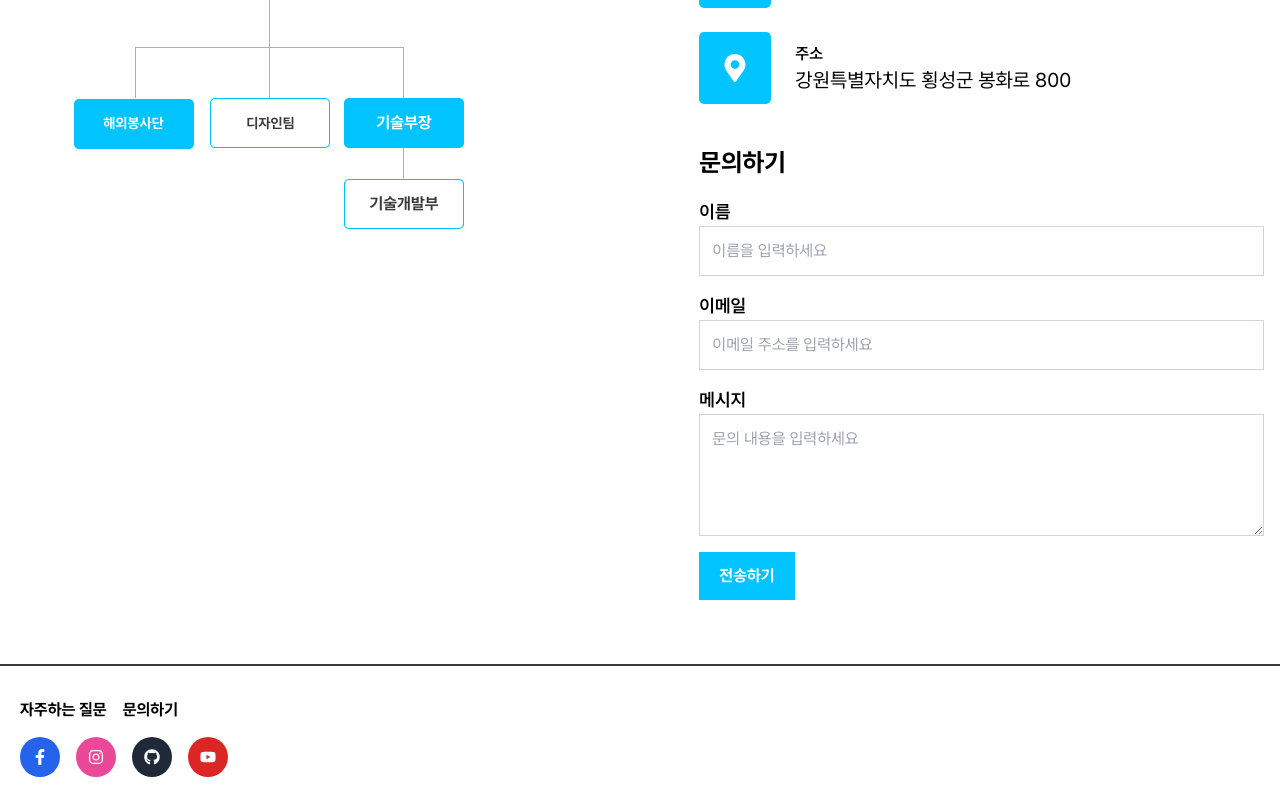
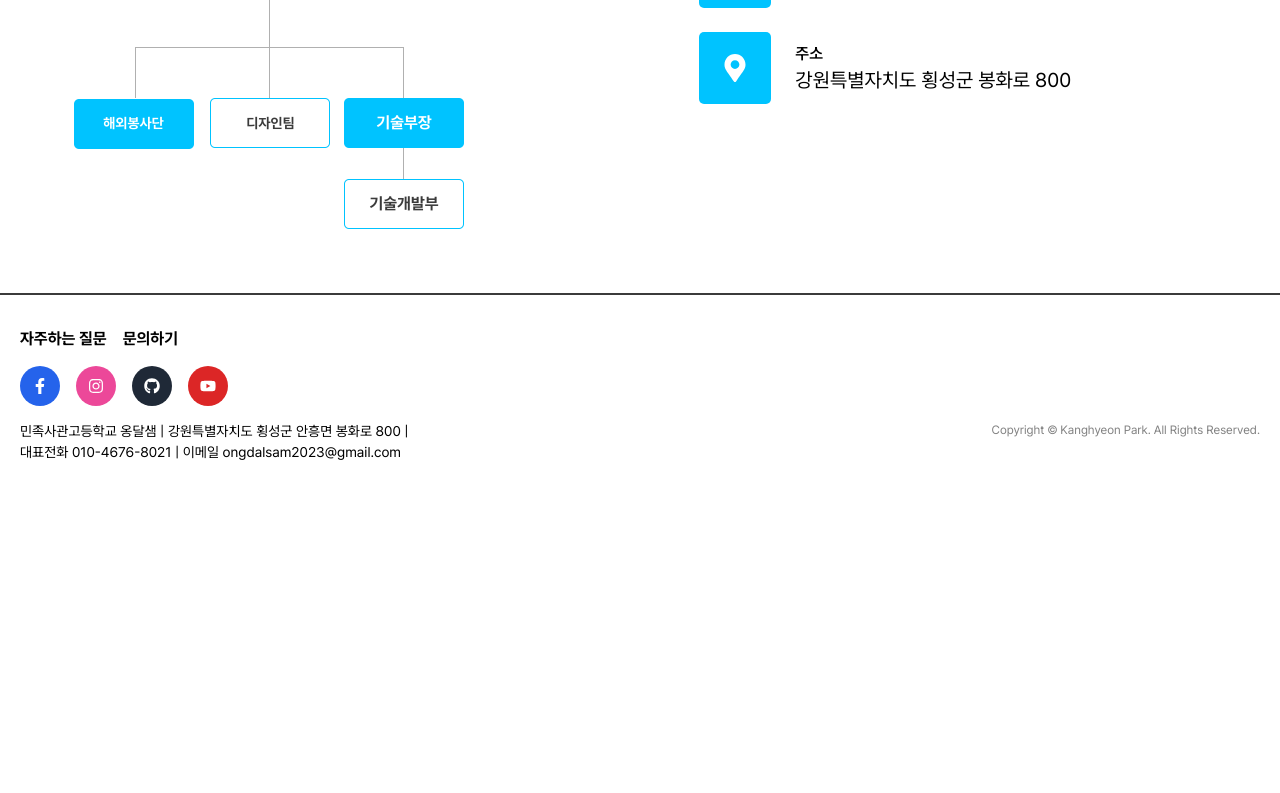
Before and after one commit to KMLA-ODS/Ongpage-v1, a Next.js app: page /contact in a window 1280 px wide. Shown: the part 728-1521 px from the top of the page. After the commit the page ends 1239 px from the top, so only its background shows below. Built offline with nearby package versions, Linux system fonts and the light colour scheme.

Commit message:
Style: modify font size

```diff
--- a/app/about/page.jsx
+++ b/app/about/page.jsx
@@ -136,7 +136,7 @@ const About = () => {
                             <span className="absolute top-0 left-0 font-bold">
                               3
                             </span>
-                            APA 선정 올해의 청소년 필란트로피스트{" "}
+                            APA 올해의 청소년 필란트로피스트{" "}
                           </li>
                         </ul>
                       </dd>
@@ -196,7 +196,7 @@ const About = () => {
                     <div className="flex flex-col items-center xl:items-start">
                       <div className="xl:flex xl:flex-row-reverse w-full">
                         <div className="xl:w-[50%] relative">
-                          <p className="font-light text-gray-600 text-[15px] sx:text-[16px] xl:text-[18px] mt-2 xl:absolute xl:top-[-55px] xl:left-0 xl:text-left">
+                          <p className="font-light text-gray-600 text-[16px] xl:text-[18px] mt-2 xl:absolute xl:top-[-55px] xl:left-0 xl:text-left">
                             옹달샘은 베트남, 라오스 등 여러 국가에서 <br></br>
                             깨끗한 식수와 위생을 위한 봉사 활동을 진행합니다.{" "}
                             <br></br>
--- a/app/activity/page.jsx
+++ b/app/activity/page.jsx
@@ -67,8 +67,8 @@ const Activity = () => {
             <div className="min-h-[70vh] w-full">
               <TabsContent value="oversees-volunteering">
                 {/* description */}
-                {/* <div className="w-full flex flex-col items-left pt-[97px]">
-                  <h2 className=" text-[18px] xs:text-[20px] font-bold xl:text-[30px] my-[10px] text-left">
+                <div className="w-full flex flex-col items-left pt-[97px]">
+                  <h2 className=" text-[18px] xs:text-[20px] font-bold xl:text-[30px] mt-[10px] mb-[5px] text-left">
                     매년 8월 옹달샘은{" "}
                     <span className="text-primary">현장으로</span> 나섭니다.{" "}
                   </h2>
@@ -83,14 +83,14 @@ const Activity = () => {
                     </span>
                     입니다.
                   </p>
-                </div> */}
-                <div></div>
+                </div>
+                <div className="flex"></div>
               </TabsContent>
               <TabsContent value="tech">
                 <div className="mt-[50px]">준비중입니다.</div>
               </TabsContent>
               <TabsContent value="fd">
-                {/* <div className="w-full flex flex-col  mb-10 text-left xl:text-center">
+                <div className="w-full flex flex-col  mb-10 text-left xl:text-center">
                   <h2 className="pt-[60px] font-bold text-[20px] xl:text-[25px] xl:pt-[65px]  ">
                     옹달샘의 영향력이 <br className="xl:hidden"></br>
                     <span className="text-primary"> 더 멀리까지 </span>닿을 수
@@ -102,7 +102,8 @@ const Activity = () => {
                     정수기 보급으로 <br className="xl:hidden"></br> 개발도상국
                     아이들에게 전달됩니다.
                   </p>
-                </div> */}
+                </div>
+                <div></div>
               </TabsContent>
             </div>
           </Tabs>
--- a/app/contact/page.jsx
+++ b/app/contact/page.jsx
@@ -68,52 +68,6 @@ const Contact = () => {
                 </li>
               ))}
             </ul>
-
-            {/* Email Contact Form */}
-            <div className="flex flex-col">
-              <h2 className="font-bold text-[25px] mb-4">문의하기</h2>
-              <form className="space-y-4">
-                <div className="flex flex-col">
-                  <label className="text-lg font-semibold" htmlFor="name">
-                    이름
-                  </label>
-                  <input
-                    type="text"
-                    id="name"
-                    className="border border-gray-300 p-3 rounded-md focus:outline-none focus:border-primary"
-                    placeholder="이름을 입력하세요"
-                  />
-                </div>
-                <div className="flex flex-col">
-                  <label className="text-lg font-semibold" htmlFor="email">
-                    이메일
-                  </label>
-                  <input
-                    type="email"
-                    id="email"
-                    className="border border-gray-300 p-3 rounded-md focus:outline-none focus:border-primary"
-                    placeholder="이메일 주소를 입력하세요"
-                  />
-                </div>
-                <div className="flex flex-col">
-                  <label className="text-lg font-semibold" htmlFor="message">
-                    메시지
-                  </label>
-                  <textarea
-                    id="message"
-                    rows="4"
-                    className="border border-gray-300 p-3 rounded-md focus:outline-none focus:border-primary"
-                    placeholder="문의 내용을 입력하세요"
-                  />
-                </div>
-                <button
-                  type="submit"
-                  className="bg-primary text-white font-bold py-3 px-5 rounded-md hover:bg-primary-dark"
-                >
-                  전송하기
-                </button>
-              </form>
-            </div>
           </div>
         </div>
       </div>
```
